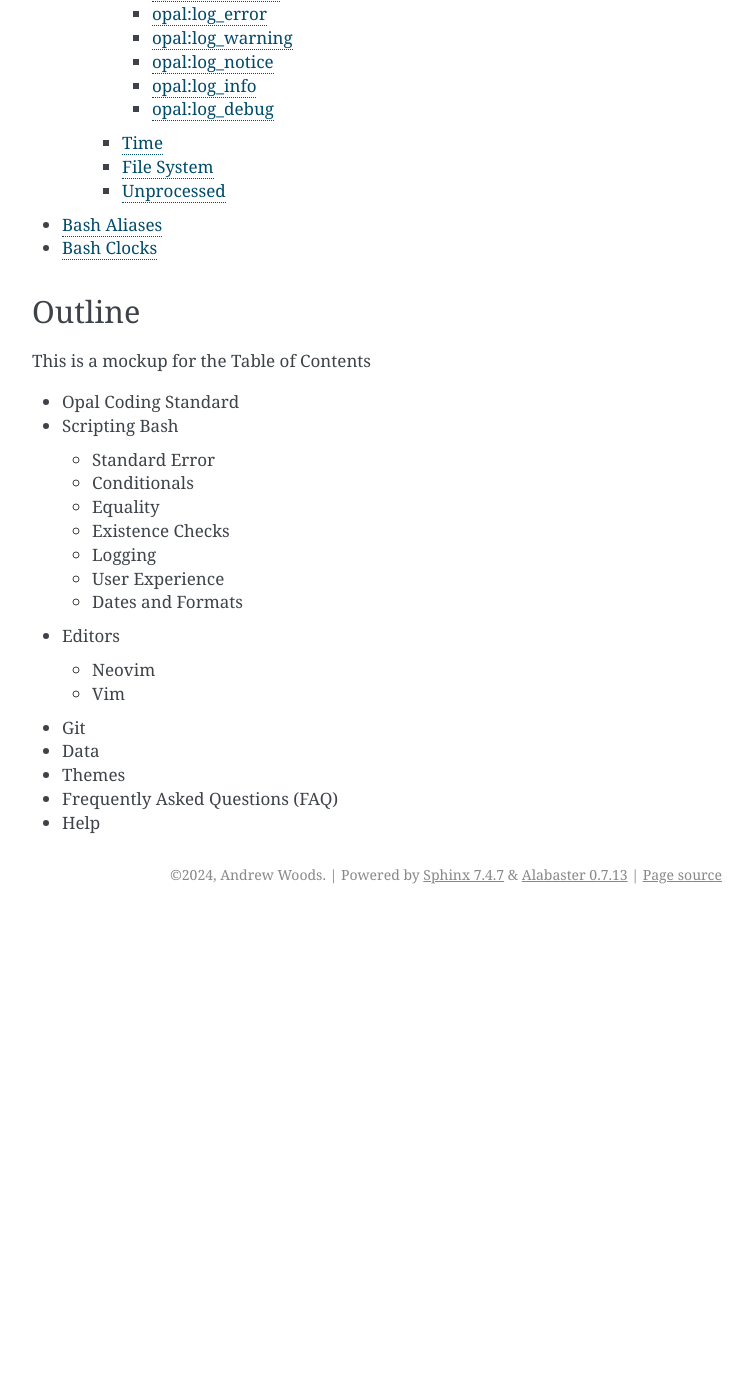
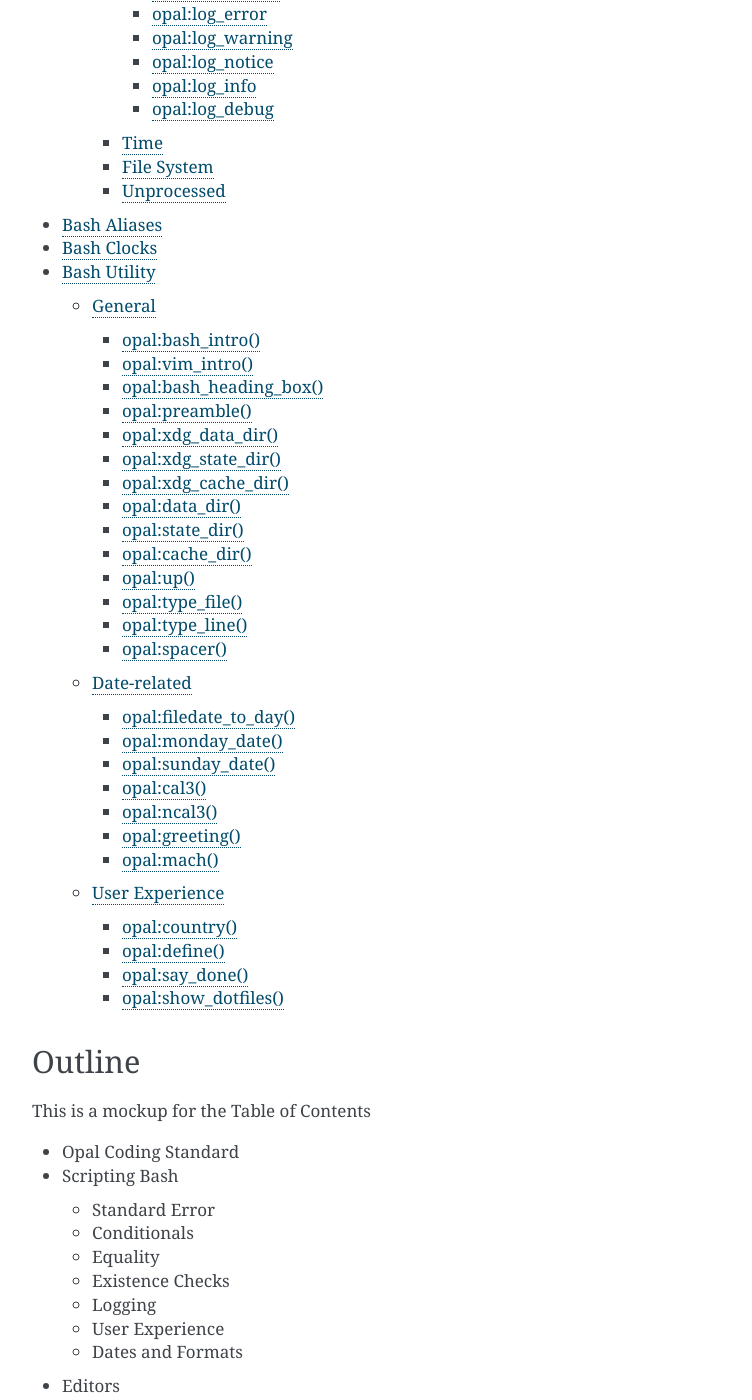
Before and after one commit to andrewwoods/opal-documentation-rtd, a Sphinx documentation site: the page built from docs/source/index.rst, in a window 1280 px wide and 1400 px high, scrolled down 2046 px. Shown: the whole window, without its empty margins (388-1140 px from the left). Built offline with Sphinx 7.4.7, drawn with Linux system fonts in a browser that asks for light colours; before the commit the page ends 2960 px from its top, so only the background shows below that; some of the changed lines change nothing that is shown.

Commit message:
Add Bash Utility functions page
Initial draft of bash-util page.

```diff
--- /dev/null
+++ b/docs/source/bash-util.rst
@@ -0,0 +1,432 @@
+
+Bash Utility
+============
+
+General
+^^^^^^^
+
+opal:bash_intro()
+#################
+
+Write the file header bash comment to the top of a bash file.
+
+This is best used in a script for creating new files. The header currently
+only writes the current timestamp to the header, so you know when the
+file was created.
+
+@param string $filename
+
+@return void
+
+.. code-block :: bash
+
+    $ opal:bash_intro ~/.bashrc
+
+
+opal:vim_intro()
+################
+
+Write the file header Vim comment to the top of a bash file.
+
+This is best used in a script for creating new files. The header currently
+only writes the current timestamp to the header, so you know when the
+file was created.
+
+@param string $filename
+
+@return void
+
+.. code-block :: bash
+
+    $ opal:bash_intro ~/.vimrc
+
+
+opal:bash_heading_box()
+#######################
+
+Write the section heading box to a file
+
+This is best used in a script for creating new files. The header currently
+only writes the current timestamp to the header, so you know when the
+file was created.
+
+@param string $heading
+
+@param string $filename
+
+@return void
+
+.. code-block :: bash
+
+    $ opal:bash_heading_box 'My Heading' ~/.bashrc
+
+
+opal:preamble()
+###############
+
+Write the system preamble to a file
+
+This is best used in a script for creating new files. The header currently
+only writes the current timestamp to the header, so you know when the
+file was created.
+
+@param string $heading
+
+@param string $filename
+
+@return void
+
+.. code-block :: bash
+
+    $ opal:bash_heading_box 'My Heading' ~/.bashrc
+
+opal:xdg_data_dir()
+###################
+
+Return the path to the directory $XDG_DATA_HOME.
+
+There is a single base directory relative to which user-specific data files
+should be written. $XDG_DATA_HOME defines the base directory relative to which
+user-specific data files should be stored.
+
+@return string $directory
+
+.. code-block :: bash
+
+    data_dir="$(opal:xdg_data_dir)"
+
+opal:xdg_state_dir()
+####################
+
+Return the path to the directory $XDG_STATE_HOME.
+
+$XDG_STATE_HOME defines the base directory relative to which user-specific
+state files should be stored.
+
+@return string $directory
+
+.. code-block :: bash
+
+    data_dir="$(opal:xdg_state_dir)"
+
+opal:xdg_cache_dir()
+####################
+
+Return the path to the directory $XDG_CACHE_HOME.
+
+$XDG_CACHE_HOME defines the base directory relative to which user-specific
+non-essential data files should be stored.
+
+@return string $directory
+
+.. code-block :: bash
+
+    data_dir="$(opal:xdg_cache_dir)"
+
+
+opal:data_dir()
+###############
+
+Return the directory path to the opal subdirectory under $XDG_DATA_HOME.
+
+@return string $directory
+
+@see opal:xdg_data_dir
+
+.. code-block :: bash
+
+    data_dir="$(opal:data_dir)"
+
+opal:state_dir()
+################
+
+Return the directory path to the opal subdirectory under XDG_STATE_HOME.
+
+@return string $directory
+
+@see opal:xdg_state_dir
+
+.. code-block :: bash
+
+    data_dir="$(opal:state_dir)"
+
+opal:cache_dir()
+################
+
+Return the directory path to the opal subdirectory under XDG_CACHE_HOME.
+
+@return string $directory
+
+@see opal:xdg_cache_dir
+
+.. code-block :: bash
+
+    data_dir="$(opal:cache_dir)"
+
+
+opal:up()
+#########
+
+Navigate up the file system a number of directories. Default 1.
+
+Often you want to travel up a numnber of directory levels.
+
+.. code-block :: bash
+
+    ~/src/public/opal-documentation-rtd $ opal:up 2
+
+    ~/src/ $
+
+
+opal:type_file()
+################
+
+Dynamically display a text file.
+
+An animated version of echo. Gives the sense of typing the file text to STDOUT.
+
+@see bin/typer
+
+.. code-block :: bash
+
+   $ opal:type_file filename.txt
+
+
+opal:type_line()
+################
+
+Dynamically display a line of text.
+
+An animated version of echo. Gives the sense of typing the text to STDOUT.
+
+@see bin/typer
+
+.. code-block :: bash
+
+   $ opal:type_line "Hello World"
+
+
+opal:spacer()
+#############
+
+Create a number of blank lines. By default, creates a single blank line.
+
+Sometime you need to create vertical white space.
+
+@param int quantity
+  The number of blank lines to create. Default = 1.
+
+@return string
+
+.. code-block :: bash
+
+    $ opal:spacer 4
+
+
+Date-related
+^^^^^^^^^^^^
+
+opal:filedate_to_day()
+######################
+
+Sometimes, you need to know the day of the week for a given date.
+
+Convert the output of `opal:today filename-date` and `opal:today filename-timestamp`
+to a weekday. This is use for when you want to create a report title based on the
+the use of dates.
+
+
+@param string date
+    The date must be formtted in YYYY-mm-DD for YYYY-mm-dd-HH-MM-SS format
+
+@return string
+
+.. code-block :: bash
+
+    $ opal:filedate_to_date 2026-03-25
+    Wed
+
+
+opal:monday_date()
+##################
+
+Monday is the first day of the current week. Get Monday's date.
+
+@return string
+
+.. code-block :: bash
+
+    $ opal:monday_date # The current date is 2026 Mar 25 Wed 17:00
+    2026 Mar 23 Mon
+
+
+
+opal:sunday_date()
+##################
+
+Sunday is the last day of the current week. Get Sunday's date.
+
+@param string $date_format
+
+@return string
+
+@see opal:get_date_format
+
+.. code-block :: bash
+
+    $ opal:sunday_date # The current datetime is 2026 Mar 25 Wed 17:00
+    2026 Mar 29 Sun
+
+opal:cal3()
+###########
+
+Display a current 3-month span. The previous month, current month, and the next
+month. The output display horizontally.
+
+.. code-block :: bash
+
+        February 2026
+    Su Mo Tu We Th Fr Sa
+     1  2  3  4  5  6  7
+     8  9 10 11 12 13 14
+    15 16 17 18 19 20 21
+    22 23 24 25 26 27 28
+
+
+         March 2026
+    Su Mo Tu We Th Fr Sa
+     1  2  3  4  5  6  7
+     8  9 10 11 12 13 14
+    15 16 17 18 19 20 21
+    22 23 24 25 26 27 28
+    29 30 31
+
+         April 2026
+    Su Mo Tu We Th Fr Sa
+              1  2  3  4
+     5  6  7  8  9 10 11
+    12 13 14 15 16 17 18
+    19 20 21 22 23 24 25
+    26 27 28 29 30
+
+
+
+opal:ncal3()
+############
+
+Display a current 3-month span. The previous month, current month, and the next
+month. The output display vertically.
+
+.. code-block :: bash
+
+    $ opal:ncal3
+
+        February 2026
+    Mo     2  9 16 23
+    Tu     3 10 17 24
+    We     4 11 18 25
+    Th     5 12 19 26
+    Fr     6 13 20 27
+    Sa     7 14 21 28
+    Su  1  8 15 22
+
+        March 2026
+    Mo     2  9 16 23 30
+    Tu     3 10 17 24 31
+    We     4 11 18 25
+    Th     5 12 19 26
+    Fr     6 13 20 27
+    Sa     7 14 21 28
+    Su  1  8 15 22 29
+
+        April 2026
+    Mo     6 13 20 27
+    Tu     7 14 21 28
+    We  1  8 15 22 29
+    Th  2  9 16 23 30
+    Fr  3 10 17 24
+    Sa  4 11 18 25
+    Su  5 12 19 26
+
+
+opal:greeting()
+###############
+
+Greet the user based on the time of day.
+
+@return string $greeting
+
+@see opal:preamble
+
+.. code-block :: bash
+
+    $ opal:greeting
+    Good afternoon
+
+opal:mach()
+###########
+
+Disable information about your system.
+
+.. code-block :: bash
+
+    $ opal:mach
+
+User Experience
+^^^^^^^^^^^^^^^
+
+opal:country()
+##############
+
+Lookup a country name for a given 2-letter or 3-letter country code.
+
+.. code-block :: bash
+
+    $ opal:country ca
+    Looking up CA ...
+    CANADA
+
+opal:define()
+#############
+
+Lookup the definitions for an English word using dict.org
+
+.. code-block :: bash
+
+    $ opal:define computer
+
+
+opal:say_done()
+###############
+
+Use Mac's say command to convert simple message to sound.
+
+By default, the message will say "It is Done!". This is useful when completing
+a long running command, and you don't want to stare at your terminal.
+
+
+.. code-block :: bash
+
+    $ opal:say_done
+
+    $ opal:say_done "The scripts has completed"
+
+
+
+opal:show_dotfiles()
+####################
+
+Allow you to turn on and off the display of hidden files in Apples Finder.
+
+Note: This doesn't affect the ls command.
+
+@param string $choice
+    Can be on, off, true, or false
+
+@return void
+
+.. code-block :: bash
+
+    $ opal:show_dotfiles yes
+
+    $ opal:show_dotfiles no
--- a/docs/source/index.rst
+++ b/docs/source/index.rst
@@ -30,6 +30,7 @@
    bash-aliases
    bash-clocks
 
+   bash-util
 
 
 Outline
```
